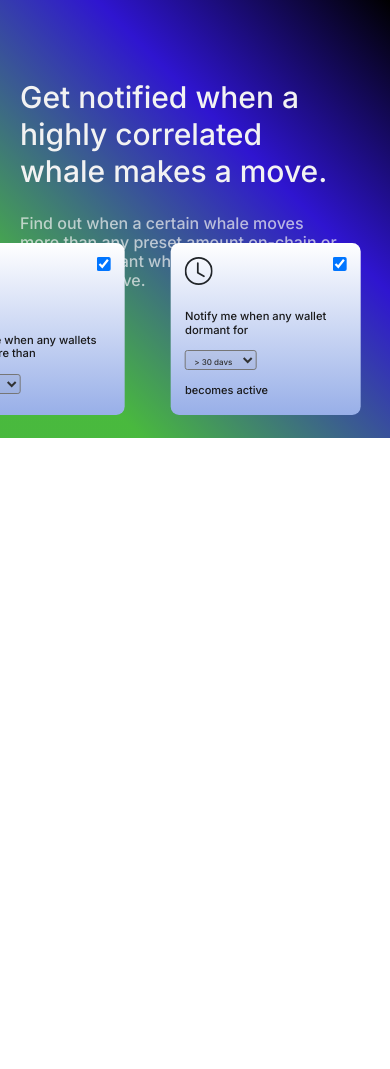
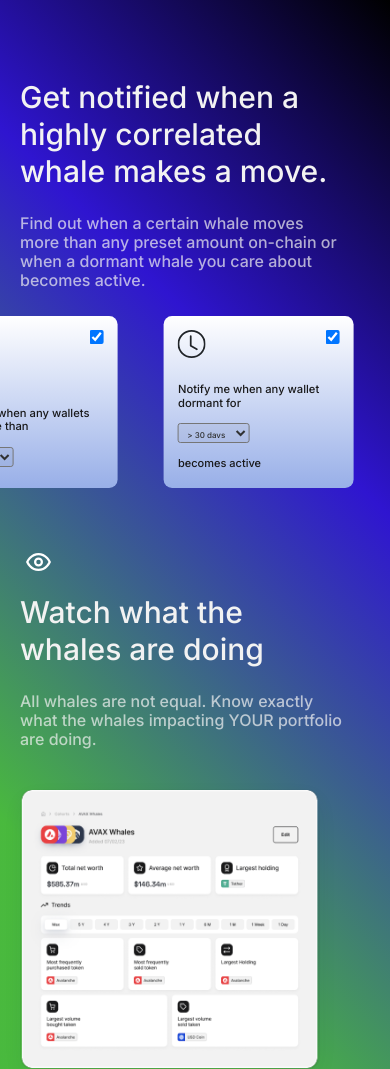
Before and after one commit to ay690/Loch_assignment, a React (Vite) app: page / in a window 390 px wide. Before the commit the page ends 844 px from the top, so only its background shows below. Built offline with nearby package versions, Linux system fonts and the light colour scheme; some icons are missing.

Commit message:
Second Group

```diff
--- a/src/components/Landing_Page.jsx
+++ b/src/components/Landing_Page.jsx
@@ -1,7 +1,9 @@
 import React from "react";
 import styles from "../styles/Landing_page.module.css";
 import FirstGroup from "./FirstGroup";
+import SecondGroup from "./SecondGroup";
 import Slider from "./Slider";
+import Cohorts from "../assets/Images/Cohorts.png";
 
 const Landing_Page = () => {
   return (
@@ -10,6 +12,10 @@ const Landing_Page = () => {
         <FirstGroup />
         <Slider />
       </section>
+      <section className={styles.second_block} >
+        <img src={Cohorts} className={styles.Cohorts} alt="Cohorts Pic"/>
+        <SecondGroup />
+      </section>
     </main>
   );
 };
--- /dev/null
+++ b/src/components/SecondGroup.jsx
@@ -0,0 +1,18 @@
+import React from "react";
+import styles from "../styles/group.module.css";
+import { LuEye } from "react-icons/lu";
+
+const SecondGroup = () => {
+  return (
+    <div className={styles.group_2}>
+      <LuEye className={styles.bell} />
+      <h4 className={styles.primary_text}>Watch what the whales are doing</h4>
+      <p className={styles.secondary_text}>
+        All whales are not equal. Know exactly what the whales impacting YOUR
+        portfolio are doing.
+      </p>
+    </div>
+  );
+};
+
+export default SecondGroup;
--- a/src/styles/Landing_page.module.css
+++ b/src/styles/Landing_page.module.css
@@ -33,7 +33,27 @@
   /* background-color: aquamarine; */
 }
 
+.second_block {
+  display: flex;
+  flex-direction: row;
+  justify-content: flex-start;
+  flex-wrap: wrap;
+  column-gap: 40px;
+  margin-top: 60px;
+}
 
+.Cohorts {
+  width: 335px;
+  height: 306px;
+  top: 409px;
+  left: 60px;
+  border-radius: 12px;
+  border: 1.5px;
+
+  box-shadow: 0px 14px 64px -4px rgba(24, 39, 75, 0.12);
+
+  box-shadow: 0px 8px 22px -6px rgba(24, 39, 75, 0.12);
+}
 
 @media only screen and (max-width: 1200px) {
   .main {
@@ -43,7 +63,17 @@
   .first_block {
     flex-direction: column;
   }
+  .cards {
+    margin-top: 17px;
+    width: 800px;
+  }
 
+  .second_block {
+    flex-direction: column-reverse;
+    justify-content: flex-start;
+    align-items: flex-start;
+    row-gap: 24px;
+  }
 }
 
 @media only screen and (max-width: 1000px) {
@@ -59,4 +89,13 @@
     padding: 0;
     padding-top: 25px;
   }
+  .second_block {
+    margin-top: 20px;
+    margin-left: 20px;
   }
+
+  .Cohorts {
+    width: 300px;
+    height: 280px;
+  }
+}
```
Lines whose indentation alone changed are shown as unchanged.
